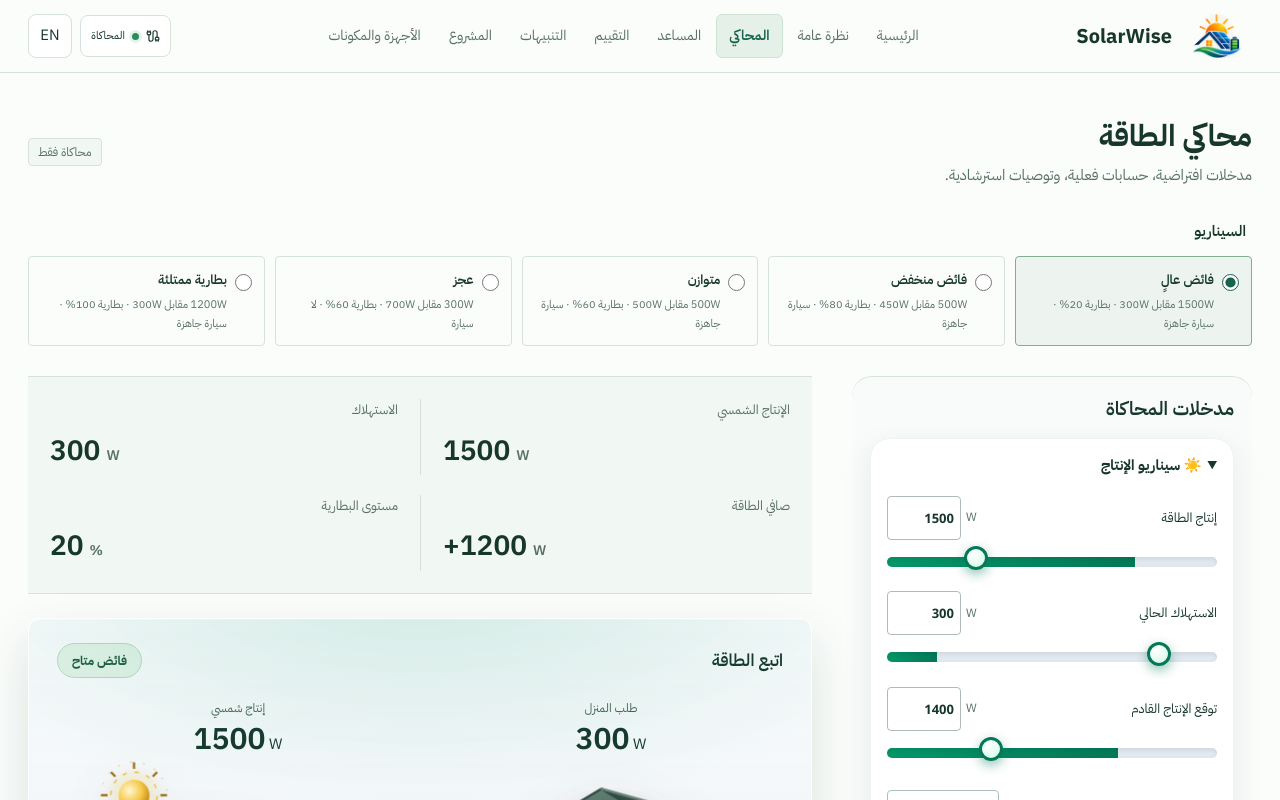
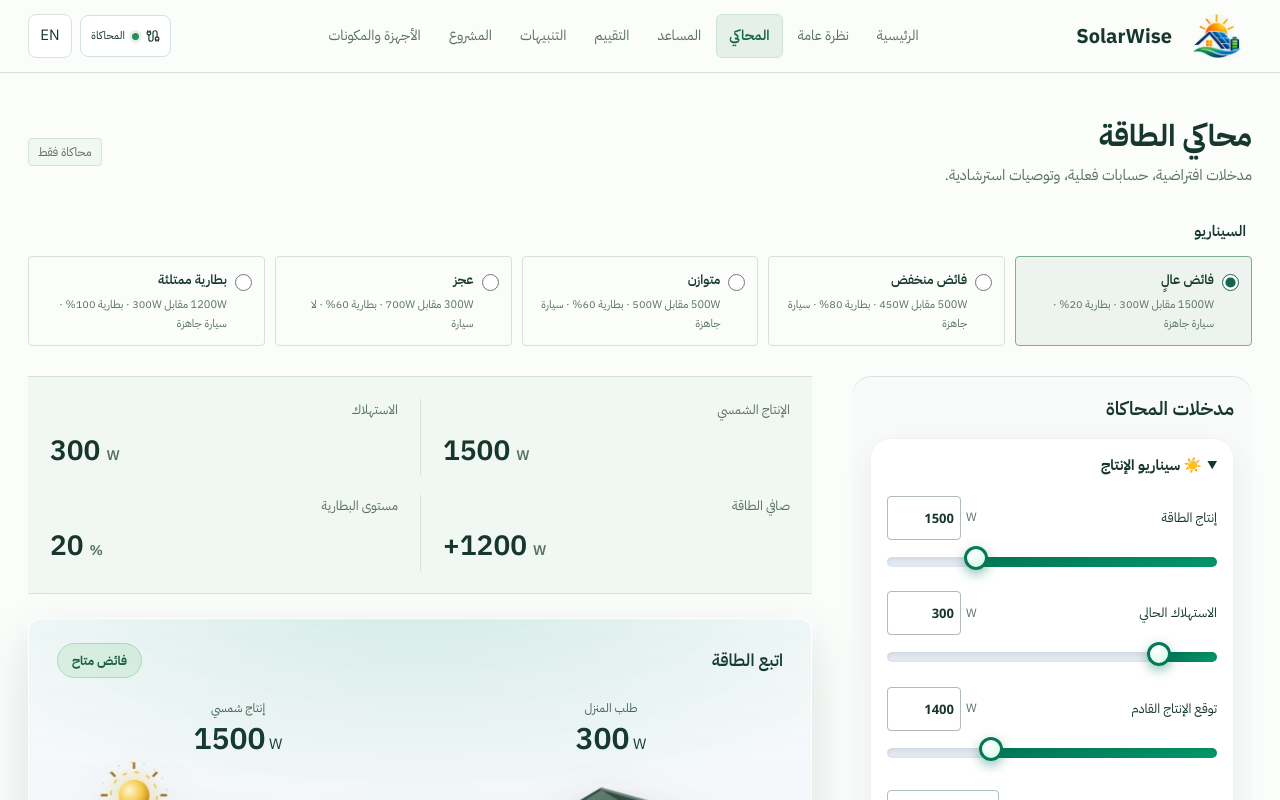
Before and after one commit to mur99k/shamsi-smart, a Next.js app: page /simulator in a window 1280 px wide. Shown: the top 800 px of the page. Built offline with nearby package versions, Linux system fonts and the light colour scheme.

Commit message:
fix(slider): RTL fill direction matches thumb

```diff
--- a/src/app/globals.css
+++ b/src/app/globals.css
@@ -198,6 +198,7 @@ progress::-webkit-progress-value { background: var(--accent); border-radius: 4px
 .scenario.selected { background: #edf4ef; border-color: #7fae92; }
 .controls { margin-top: 24px; display: grid; gap: 22px; }
 .control-row input[type="range"] { -webkit-appearance: none; appearance: none; width: 100%; height: 10px; border-radius: 99px; background: linear-gradient(90deg, #059669 0%, #047857 var(--fill, 50%), #e2e8f0 var(--fill, 50%)); outline-offset: 4px; cursor: pointer; box-shadow: inset 0 2px 4px rgba(0, 0, 0, 0.08); }
+[dir="rtl"] .control-row input[type="range"] { background: linear-gradient(-90deg, #059669 0%, #047857 var(--fill, 50%), #e2e8f0 var(--fill, 50%)); }
 .control-row input[type="range"]::-webkit-slider-thumb { -webkit-appearance: none; width: 24px; height: 24px; margin-top: -7px; border-radius: 99px; background: radial-gradient(circle at 35% 30%, #ffffff, #d1fae5); border: 3px solid #047857; box-shadow: 0 4px 12px rgba(4, 120, 87, 0.45); cursor: grab; transition: transform 150ms ease; }
 .control-row input[type="range"]:active::-webkit-slider-thumb { transform: scale(1.15); box-shadow: 0 0 0 6px rgba(4, 120, 87, 0.18), 0 4px 12px rgba(4, 120, 87, 0.45); cursor: grabbing; }
 .control-row input[type="range"]::-moz-range-thumb { width: 18px; height: 18px; border-radius: 99px; background: radial-gradient(circle at 35% 30%, #ffffff, #d1fae5); border: 3px solid #047857; box-shadow: 0 4px 12px rgba(4, 120, 87, 0.45); cursor: grab; }
```
